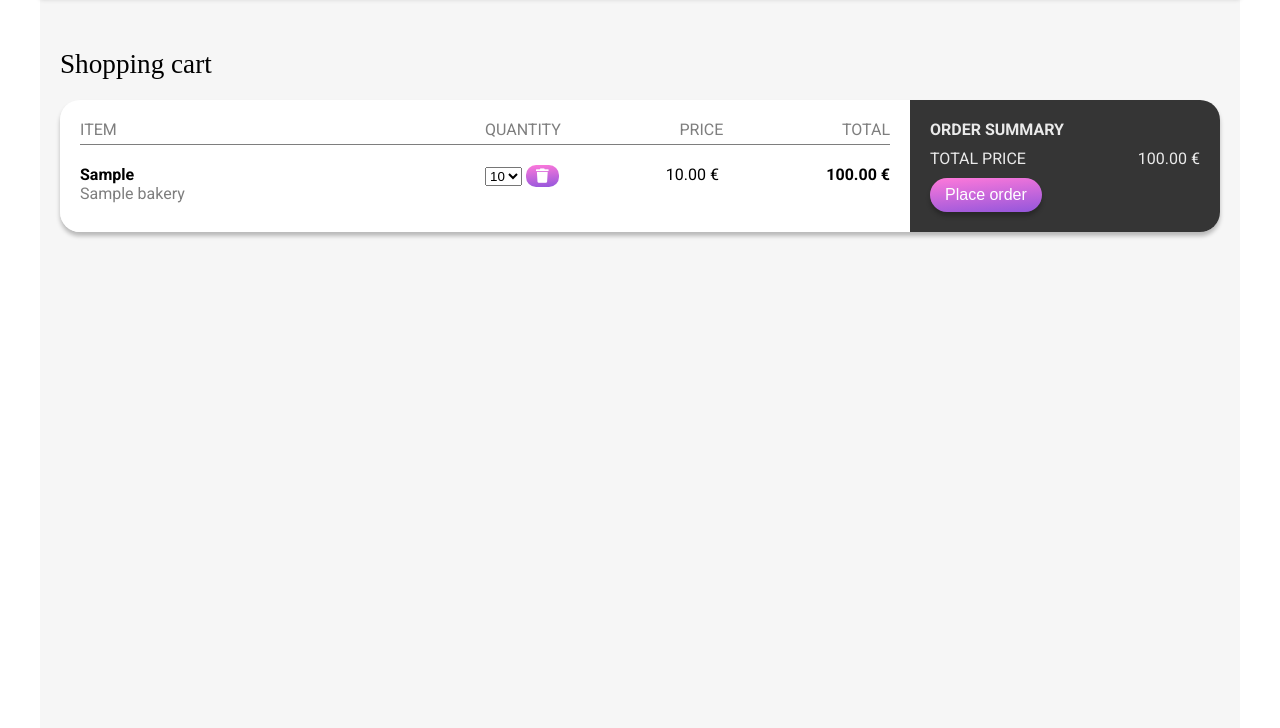
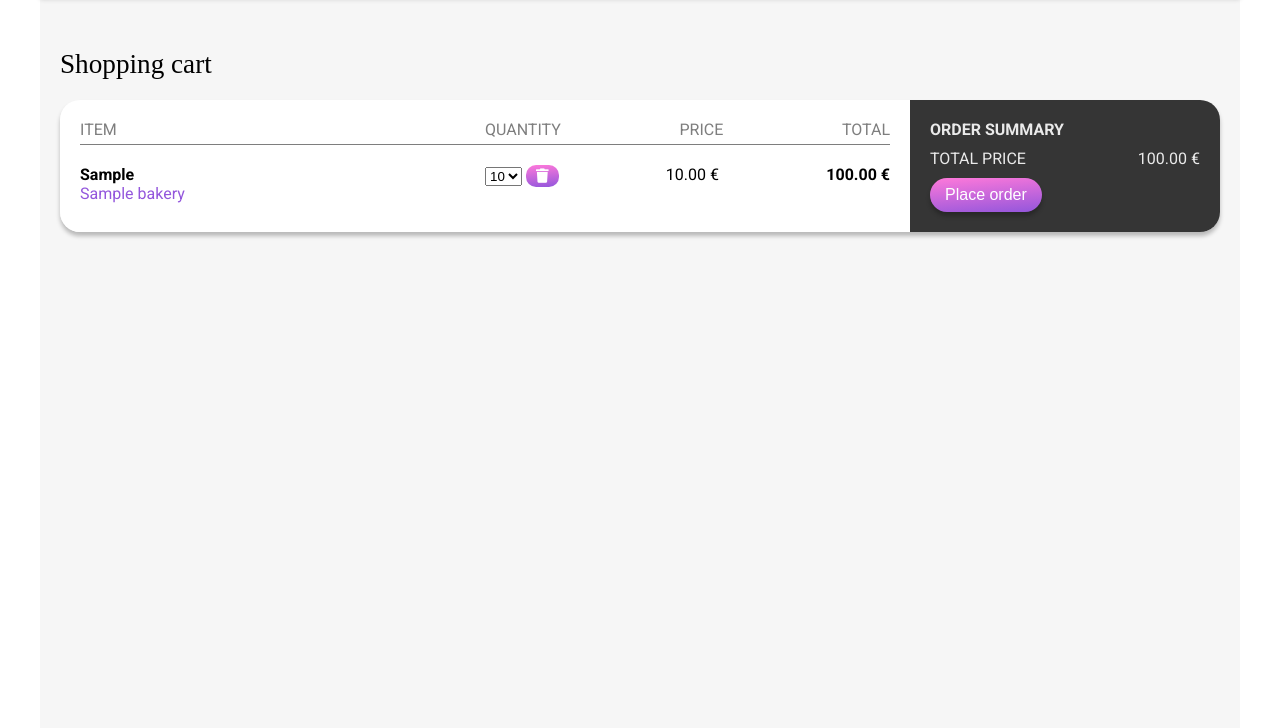
Before and after one commit to mathieuc22/capstone, a Django app: page /cart in a window 1280 px wide. Shown: the part 72-800 px from the top of the page. Run offline with Django 3.2, Linux system fonts and the light colour scheme; a user stored in the database is signed in; tables that the repository leaves empty hold one stand-in row (values such as "Sample post"); some libraries are stand-ins or nearby versions; some web fonts are replaced.

Commit message:
add link to bakery from cart

```diff
--- a/capstone/boulange/sass/pages/_cart.scss
+++ b/capstone/boulange/sass/pages/_cart.scss
@@ -72,7 +72,7 @@
   }
 
   &__bakery {
-    color: #7e7e7e;
+    color: $primaire-color;
   }
 
   &__delete {
--- a/capstone/boulange/static/boulange/style.css
+++ b/capstone/boulange/static/boulange/style.css
@@ -895,7 +895,7 @@ footer a {
   font-weight: 700;
 }
 .cart-item__bakery {
-  color: #7e7e7e;
+  color: #9356DC;
 }
 .cart-item__delete {
   text-decoration: none;
--- a/capstone/boulange/templates/boulange/cart.html
+++ b/capstone/boulange/templates/boulange/cart.html
@@ -27,7 +27,7 @@
         <li class="cart-item">
           <div class="cart-item__item">
             <div class="cart-item__pastry">{{ cart_item.pastry.item }}</div>
-            <div class="cart-item__bakery">{{ cart_item.pastry.bakery.name }}</div>
+            <a class="cart-item__bakery" href="{% url 'bakery' bakery_id=cart_item.pastry.bakery.id %}">{{ cart_item.pastry.bakery.name }}</a>
           </div>
           <div class="cart-item__info">
             <div class="cart-item__quantity">
```
Also changed, not shown: 1 other file.
